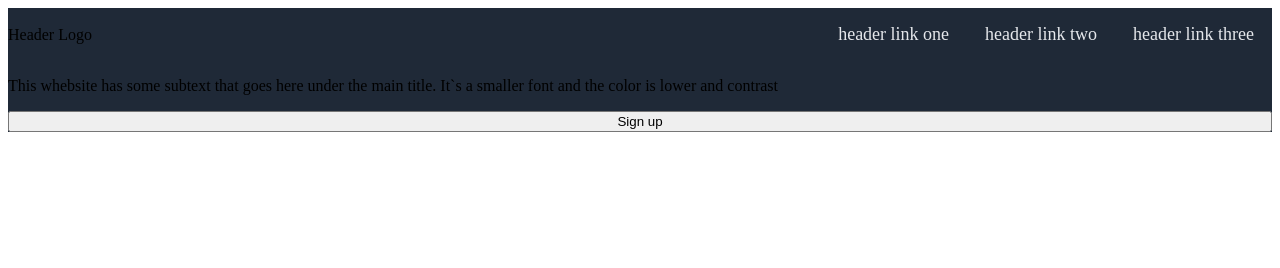
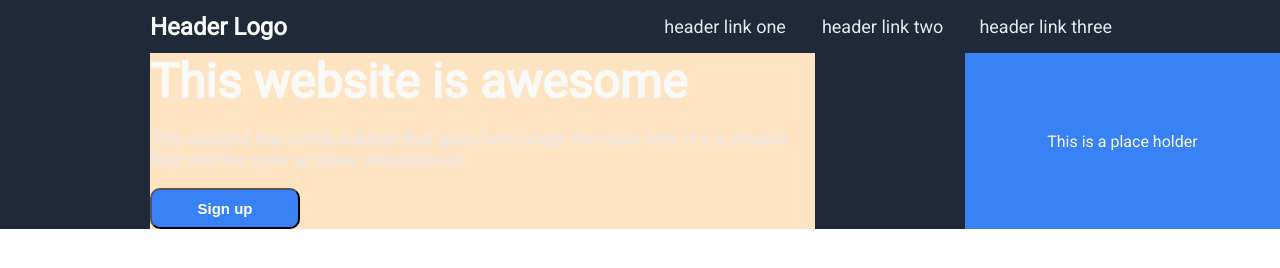
Before and after one commit to FabrizioPB/odin-landingpage, a plain HTML site: page index.html in a window 1280 px wide. Drawn offline with Linux system fonts and the light colour scheme.

Commit message:
Progress on hero section of the website

```diff
--- a/index.html
+++ b/index.html
@@ -5,6 +5,7 @@
     <meta name="viewport" content="width=device-width, initial-scale=1.0">
     <title>Landing Page</title>
     <link rel="stylesheet" href="./style.css">
+    <link href='https://fonts.googleapis.com/css?family=Roboto' rel='stylesheet'>
 </head>
 
 <body>
@@ -12,7 +13,7 @@
     <div class="hero">
 
         <div class="header">
-            Header Logo
+            <strong>Header Logo</strong>
             <ul class="right-links">
                 <li><a href="#">header link one</a></li>
                 <li><a href="#">header link two</a></li>
@@ -21,8 +22,15 @@
         </div>
 
         <div class="main">
-            <p>This whebsite has some subtext that goes here under the main title. It`s a smaller font and the color is lower and contrast</p>
-            <button>Sign up</button>
+            <div class="main-left">
+                <strong>This website is awesome</strong>
+                <p>This website has some subtext that goes here under the main title. It`s a smaller font and the color is lower and contrast</p>
+                <button>Sign up</button>
+            </div>
+
+            <div class="main-right">
+                <div class="placeholder">This is a place holder</div>
+            </div>
         </div>
 
     </div>
--- a/style.css
+++ b/style.css
@@ -1,9 +1,14 @@
 body {
-
+    margin: 0;
+    font-family: Roboto;
+    display: flex;
+    flex-direction: column;
 }
 
 .hero {
     background-color: #1F2937;
+    display: flex;
+    flex-direction: column;
 }
 
 .right-links {
@@ -11,6 +16,7 @@ body {
     list-style: none;
     justify-content: flex-end;
     flex: auto;
+    margin-right: 150px;
 }
 
 a {
@@ -25,10 +31,55 @@ a {
     align-items: center;
     justify-content: space-between;
     flex: auto;
+    margin-left: 150px;
+}
 
+.header strong {
+    font-size: 24px;
+    color: #F9FAF8;
 }
 
 .main {
     display: flex;
-    flex-direction: column;
 }
+
+.main-left {
+    display: flex;
+    flex-wrap: wrap;
+    margin-left: 150px;
+    margin-right: 150px;
+    width: 500px;
+    background-color: bisque;
+    flex: auto;
+}
+
+.main-left strong {
+    font-size: 48px;
+    font-weight: bolder;
+    color: #F9FAF8;
+
+}
+
+.main-left p {
+    font-size: 18px;
+    color: #E5E7EB;
+}
+
+button {
+    background-color: #3882F6;
+    color: white;
+    font-size: 15px;
+    font-weight: bold;
+    padding: 10px;
+    border-radius: 10px;
+    width: 150px;
+}
+
+.main-right {
+    display: flex;
+    flex: auto;
+    color: #F9FAF8;
+    align-items: center;
+    justify-content: center;
+    background-color: #3882F6;
+}
```
